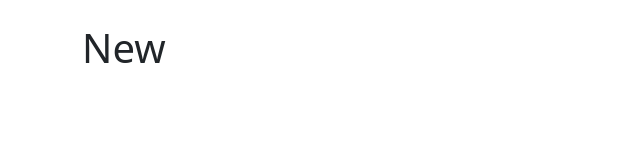
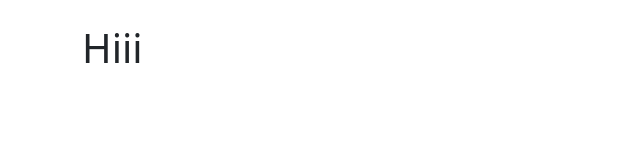
Before and after one commit to KausaChangs/advanced-note-taking-app, a React (Vite) app: page /new in a window 1280 px wide. Shown: the top 160 px of the page, without its empty margins (0-640 px from the left). Built offline with nearby package versions, Linux system fonts and the light colour scheme.

Commit message:
added a new note component

```diff
--- a/src/App.tsx
+++ b/src/App.tsx
@@ -1,13 +1,14 @@
 import "bootstrap/dist/css/bootstrap.min.css";
 import { Container } from "react-bootstrap";
 import { Routes, Route, Navigate } from "react-router-dom";
+import { NewNote } from "./newNote";
 
 function App() {
   return (
     <Container className="my-4">
       <Routes>
         <Route path="/" element={<h1>Home</h1>} />
-        <Route path="/new" element={<h1>New</h1>} />
+        <Route path="/new" element={<NewNote />} />
         <Route path="/:id">
           <Route index element={<h1>Show</h1>} />
           <Route path="edit" element={<h1>Edit</h1>} />
--- /dev/null
+++ b/src/newNote.tsx
@@ -0,0 +1,3 @@
+export function NewNote() {
+  return <h1>Hiii</h1>;
+}
```
